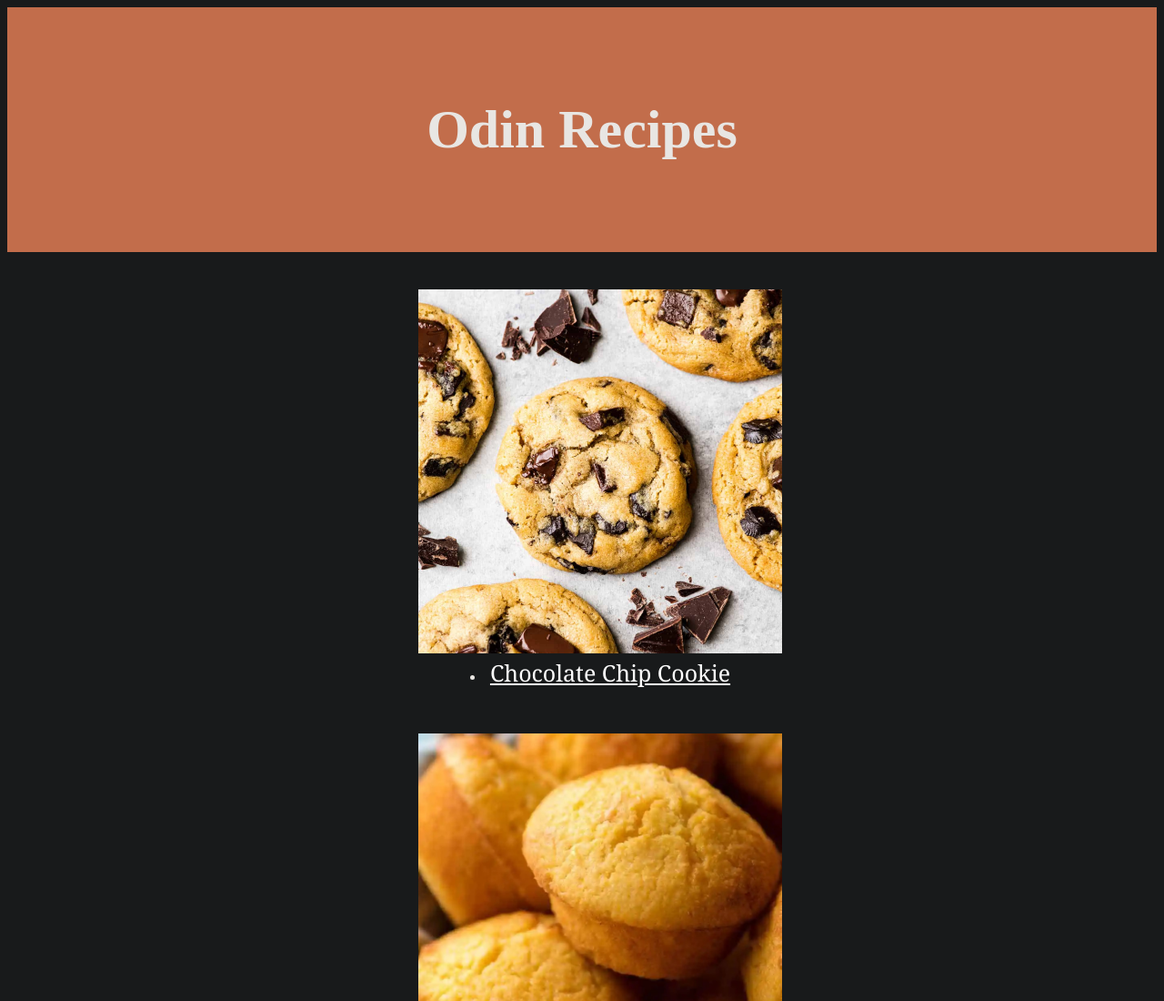
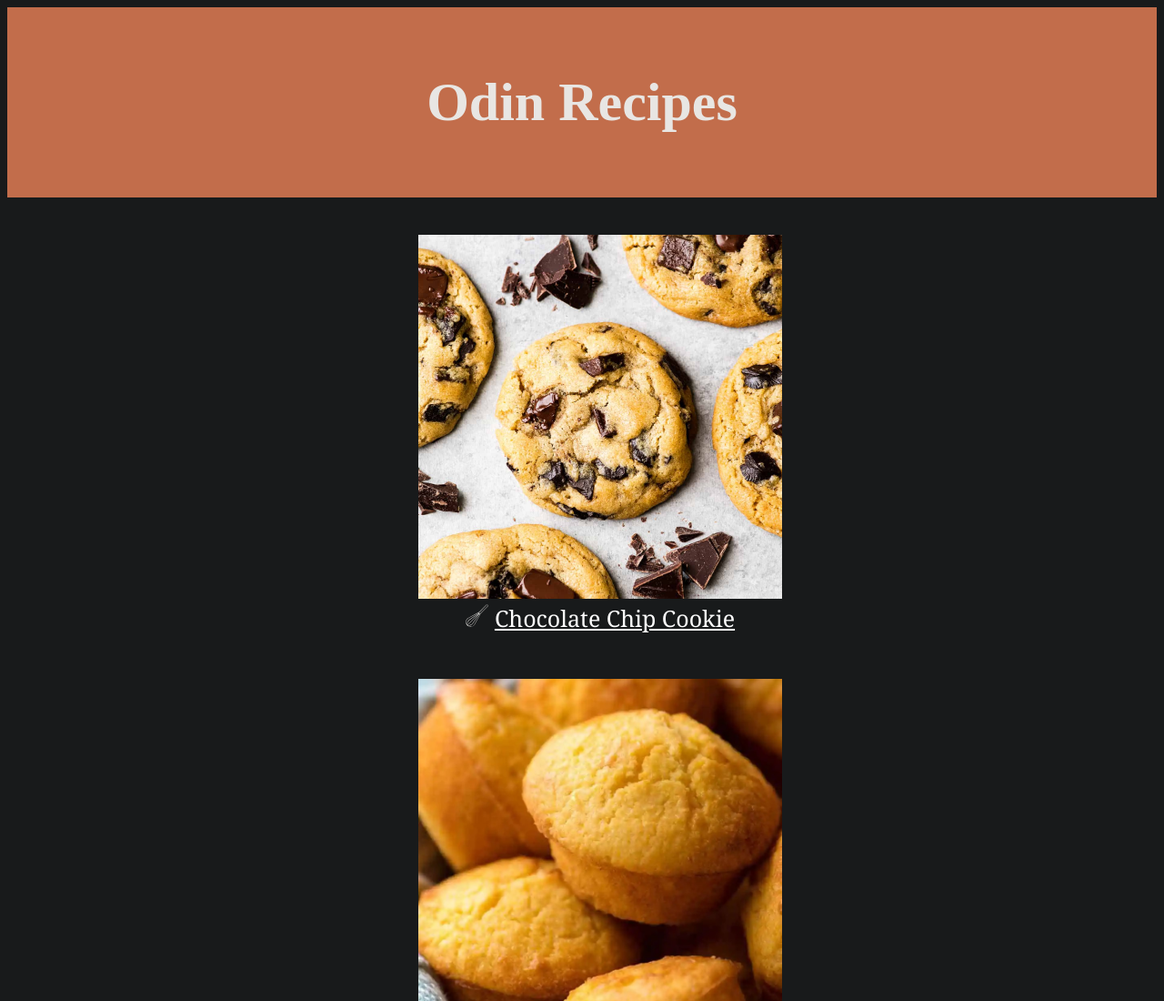
Before and after one commit to bernegg/odin-recipes, a plain HTML site: page index.html in a window 1280 px wide. Shown: the top 1100 px of the page at 91% size. Drawn offline with Linux system fonts and the light colour scheme.

Commit message:
Make bullet points into whisk icon

```diff
--- a/style.css
+++ b/style.css
@@ -1,4 +1,3 @@
-/* Dark mode */
 body {
   background-color:#181a1b ;
   color: #e8e6e3;
@@ -7,11 +6,12 @@ body {
 
 ul {
   list-style-position:inside;
+  list-style-image: url(./images/whisk-icon.svg);
 }
 
 
 .header {
-  padding: 60px;
+  padding: 30px;
   background: #c26d4b;
   font-size: 30px;
 }
```
Also changed, not shown: images/whisk-bullet.png (deleted), images/whisk-icon.svg (added).
